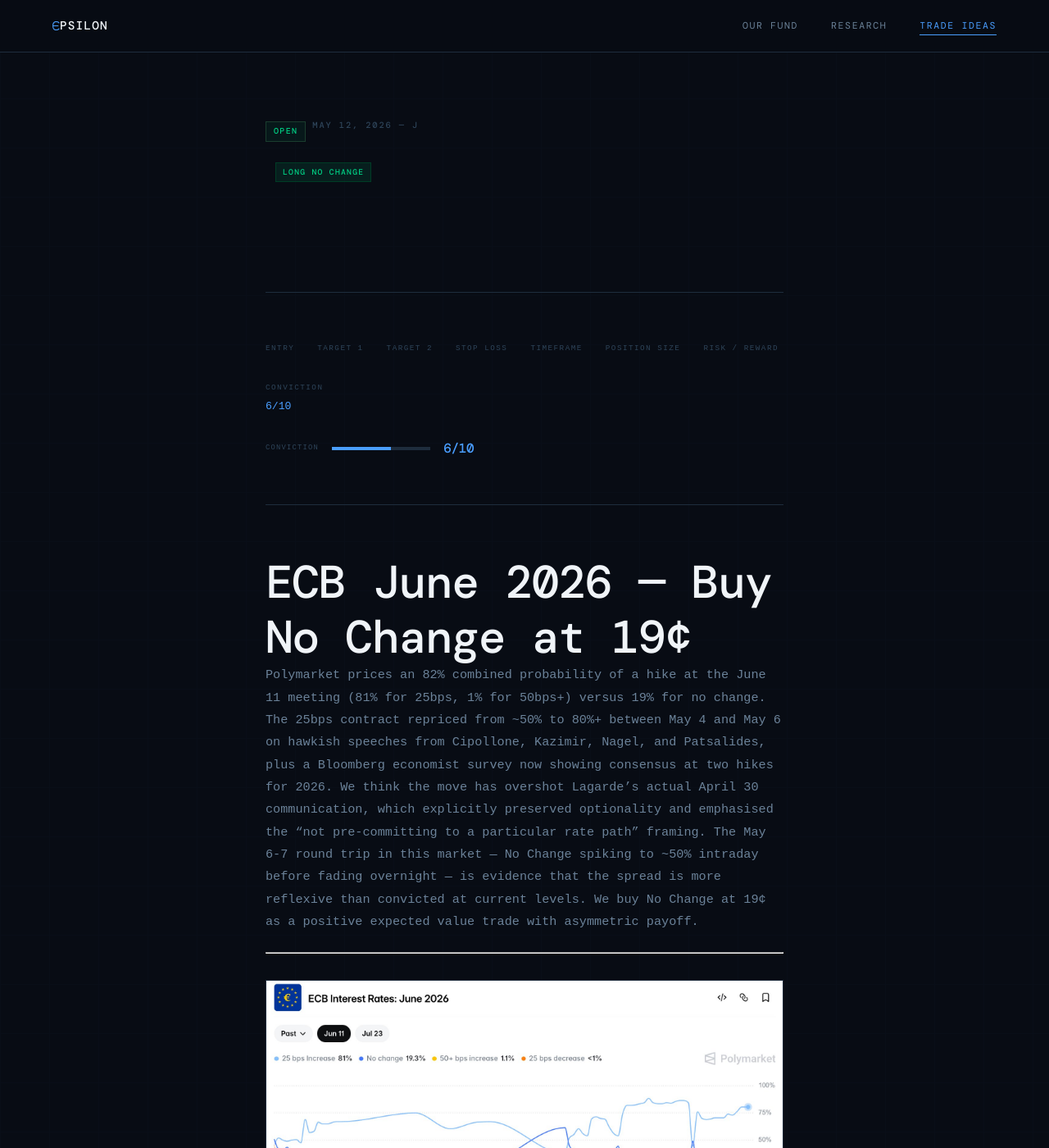
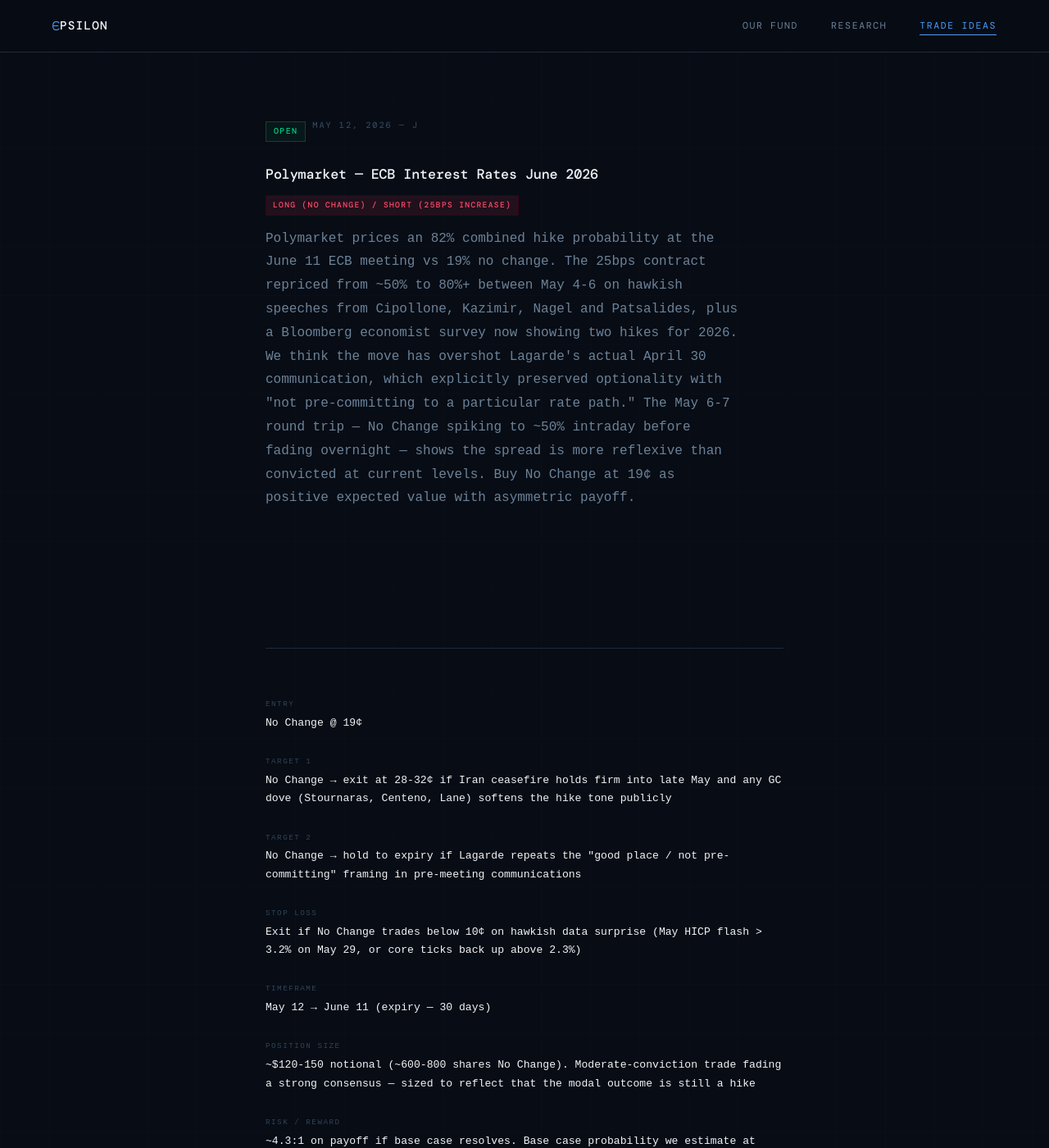
Before and after one commit to Epsilon-Fund/epsilon-fund.github.io, a Jekyll site: the page built from _trade_ideas/2026-05-12-ecb-june-no-change.md, in a window 1280 px wide and 1400 px high. Shown: the whole window at 82% size. Built offline with Jekyll 4.4.1, drawn with Linux system fonts in a browser that asks for light colours; some web fonts are replaced; some of the changed text lies outside the part shown.

Commit message:
Update 2026-05-12-ecb-june-no-change.md

```diff
--- a/_trade_ideas/2026-05-12-ecb-june-no-change.md
+++ b/_trade_ideas/2026-05-12-ecb-june-no-change.md
@@ -1,20 +1,31 @@
 ---
 layout: trade
-title: "ECB June 2026 — Buy No Change, Fade the Hike Tape"
+title: ECB June 2026 — Buy No Change, Fade the Hike Tape
 date: 2026-05-12
+asset: Polymarket — ECB Interest Rates June 2026
+direction: Long (No Change) / Short (25bps Increase)
+thesis_short: Polymarket prices an 82% combined hike probability at the June 11 ECB meeting vs 19% no change. The 25bps contract repriced from ~50% to 80%+ between May 4-6 on hawkish speeches from Cipollone, Kazimir, Nagel and Patsalides, plus a Bloomberg economist survey now showing two hikes for 2026. We think the move has overshot Lagarde's actual April 30 communication, which explicitly preserved optionality with "not pre-committing to a particular rate path." The May 6-7 round trip — No Change spiking to ~50% intraday before fading overnight — shows the spread is more reflexive than convicted at current levels. Buy No Change at 19¢ as positive expected value with asymmetric payoff.
+entry: No Change @ 19¢
+target_1: No Change → exit at 28-32¢ if Iran ceasefire holds firm into late May and any GC dove (Stournaras, Centeno, Lane) softens the hike tone publicly
+target_2: No Change → hold to expiry if Lagarde repeats the "good place / not pre-committing" framing in pre-meeting communications
+stop: Exit if No Change trades below 10¢ on hawkish data surprise (May HICP flash > 3.2% on May 29, or core ticks back up above 2.3%)
+timeframe: May 12 → June 11 (expiry — 30 days)
+position_size: ~$120-150 notional (~600-800 shares No Change). Moderate-conviction trade fading a strong consensus — sized to reflect that the modal outcome is still a hike
+risk_reward: ~4.3:1 on payoff if base case resolves. Base case probability we estimate at ~25-30% (vs market 19%) — positive EV but modest
+conviction: 7
+status: open
 author: J
-status: open
-conviction: 6
-market: Polymarket
-ticker: ECB Interest Rates June 2026
-direction: Long No Change
 ---
 
-# ECB June 2026 — Buy No Change at 19¢
 
-Polymarket prices an 82% combined probability of a hike at the June 11 meeting (81% for 25bps, 1% for 50bps+) versus 19% for no change. The 25bps contract repriced from ~50% to 80%+ between May 4 and May 6 on hawkish speeches from Cipollone, Kazimir, Nagel, and Patsalides, plus a Bloomberg economist survey now showing consensus at two hikes for 2026. We think the move has overshot Lagarde's actual April 30 communication, which explicitly preserved optionality and emphasised the "not pre-committing to a particular rate path" framing. The May 6-7 round trip in this market — No Change spiking to ~50% intraday before fading overnight — is evidence that the spread is more reflexive than convicted at current levels. We buy No Change at 19¢ as a positive expected value trade with asymmetric payoff.
+## Why This Trade
 
----
+This is a probability mispricing trade, not a high-conviction directional call. Polymarket prices the June meeting outcome as 82% hike vs 19% no change. Our read of the underlying ECB reaction function — and specifically Lagarde's April 30 communication — puts the no-change probability closer to 25-30%. The 4.3:1 payoff on a 19¢ entry only requires us to be modestly right about the distribution to be positive expected value.
+
+The trade is not a fade of all ECB hawks. The hawkish chorus is real and includes credible centrists: Kazimir on May 4 said a June hike was "highly likely", Nagel sees a case for a hike without marked inflation progress, Patsalides on May 12 told MNI that "things are pointing to a raise in interest rates", and Cipollone on May 6 said the situation was "drifting away from our March baseline projections, which increases the likelihood that we may need to adjust our policy rates." Cipollone's intervention is particularly notable because he is historically a dovish board member.
+
+But the price already discounts this. The trade is on the gap between an 82% market-implied probability of a hike and what we think is closer to a 70-75% base case.
+
 
 ![Polymarket — ECB June 2026 Spread](https://epsilon-fund.github.io/assets/images/ecb-june-2026-polymarket.png)
 
```
